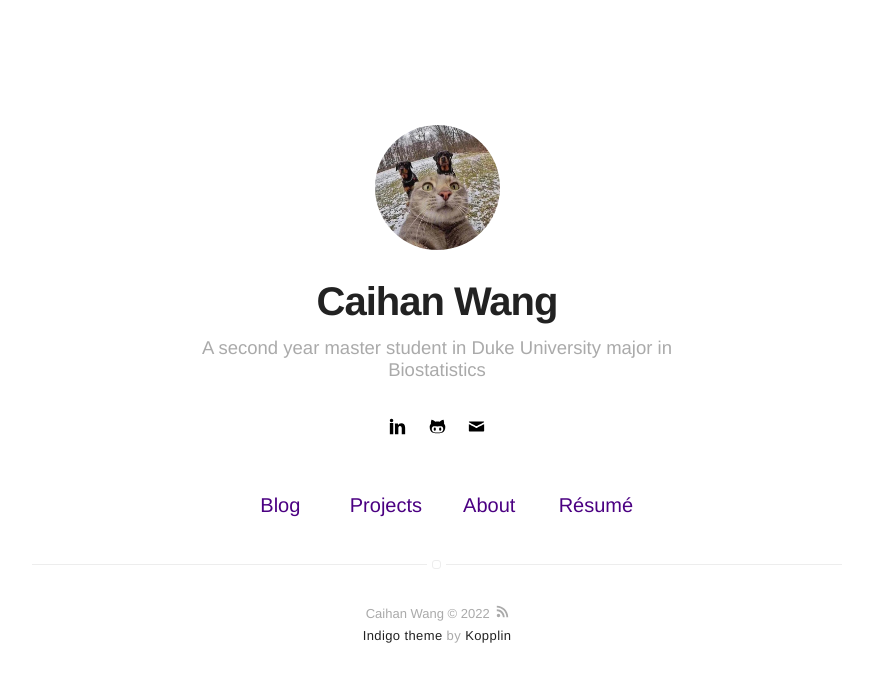
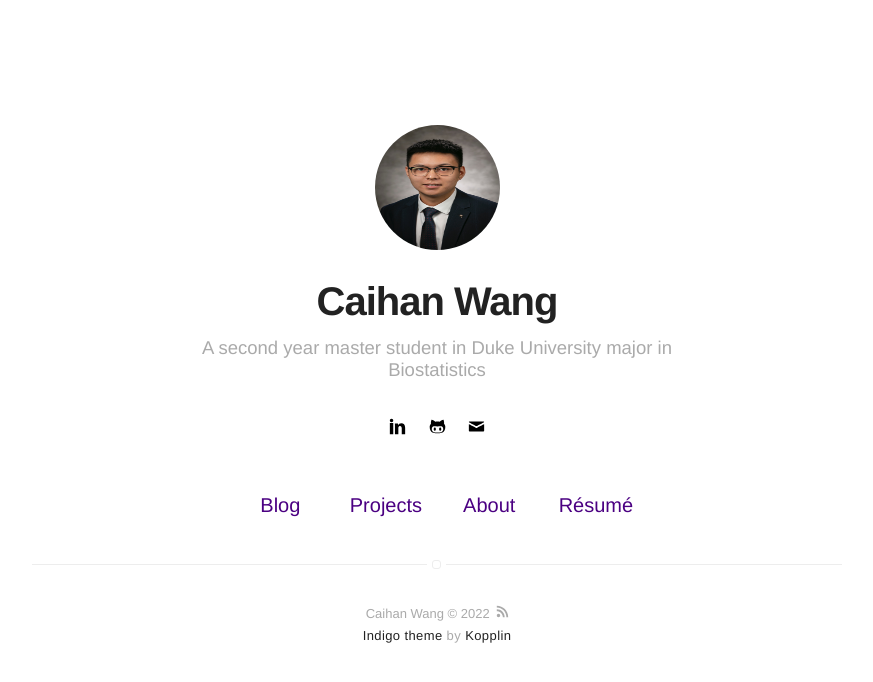
Before and after one commit to Caihanwang/Caihanwang.github.io, a Jekyll site: the page built from index.html, in a window 1280 px wide. Shown: the top 682 px of the page, without its empty margins (203-1076 px from the left). Built offline with Jekyll 4.4.1, drawn with Linux system fonts in a browser that asks for light colours.

Commit message:
Update _config.yml

```diff
--- a/_config.yml
+++ b/_config.yml
@@ -10,7 +10,7 @@ description: A blog about technology and stuff related
 # external-image: false
 # picture: assets/images/profile.jpg
 external-image: true
-picture: https://caihanwang.github.io/assets/images/IMG_8971.jpg
+picture: https://caihanwang.github.io/assets/images/Professional_Photo.jpg
 
 # If you want to include your resume, set to true
 # and specify source (external or local).
```
